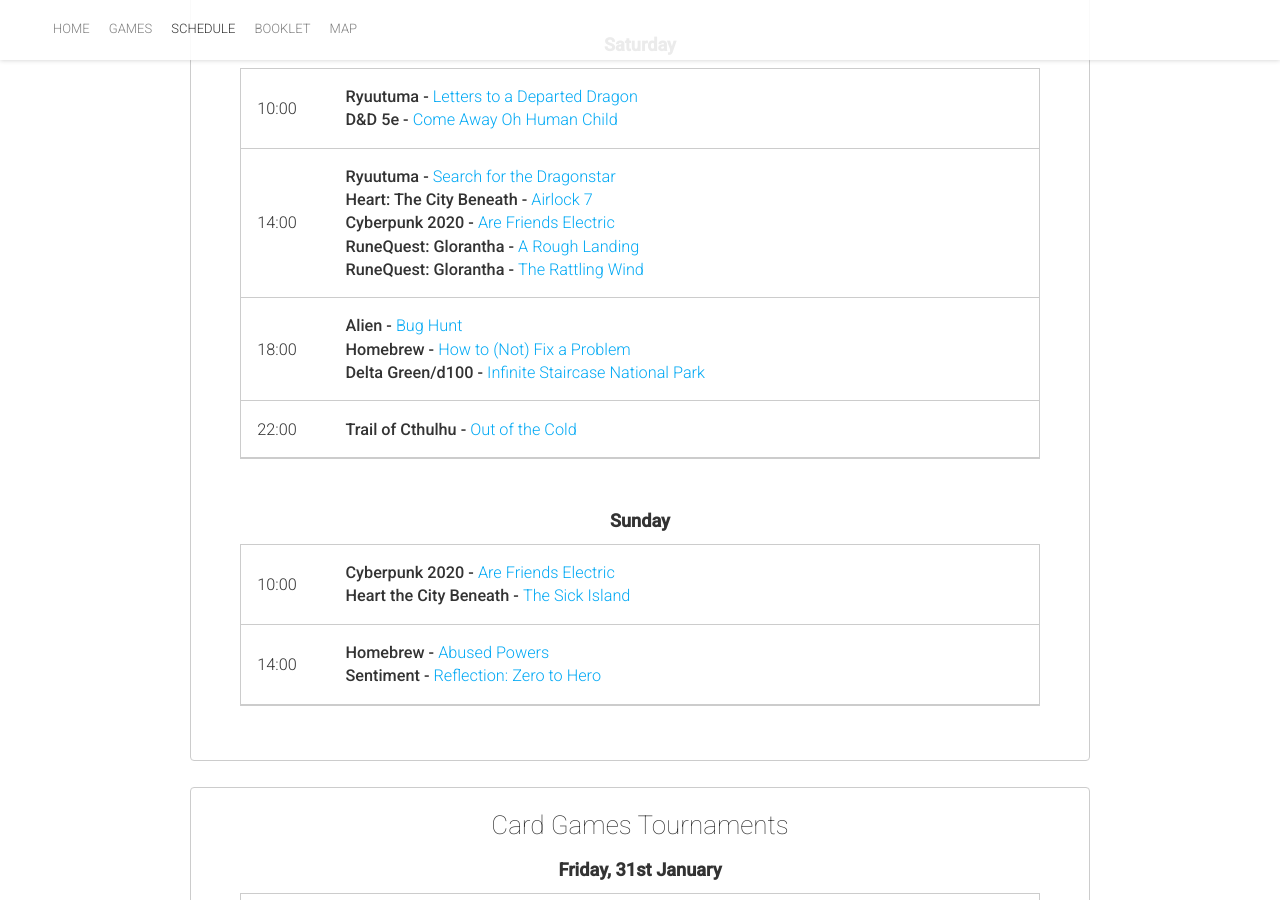
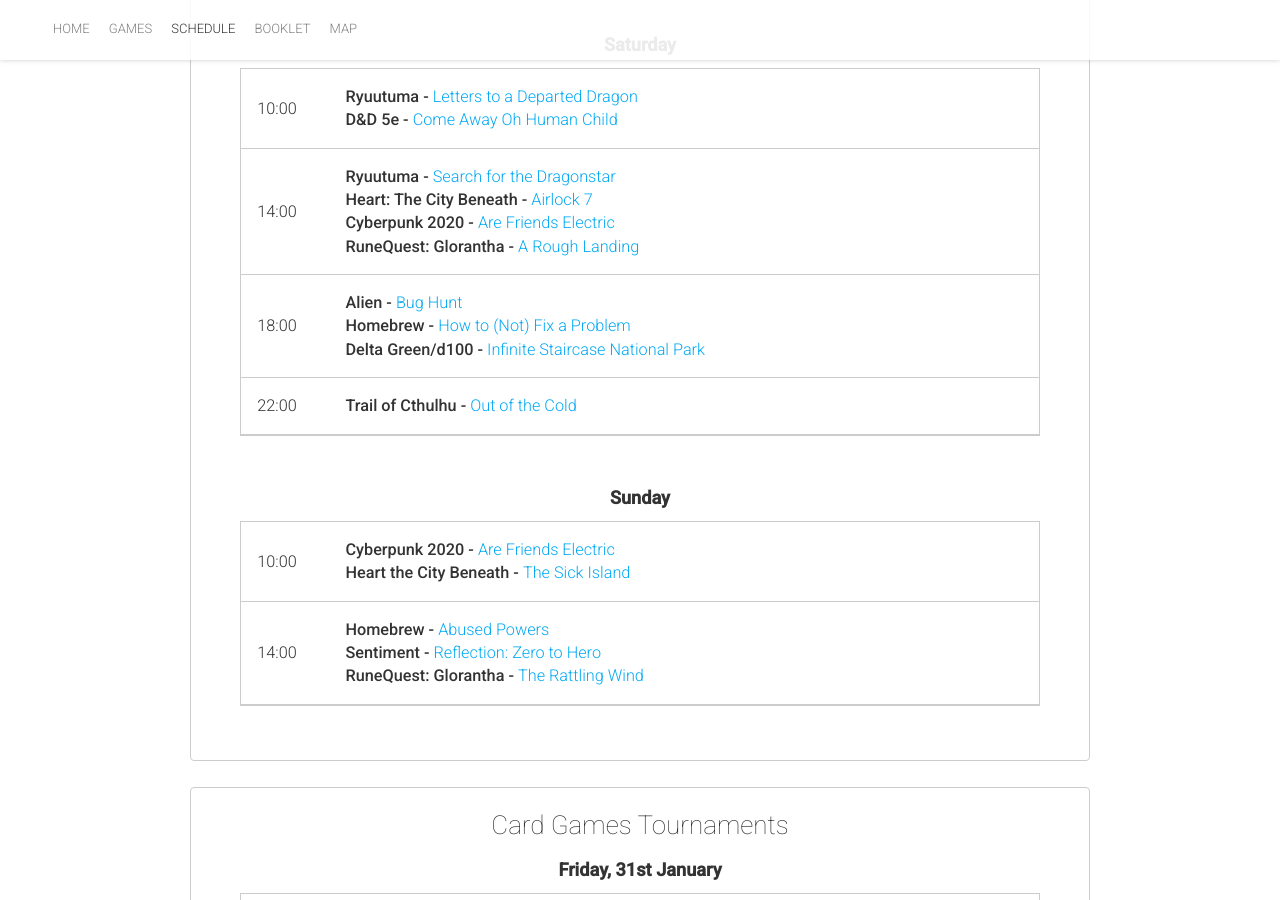
Before and after one commit to gregoriousTechorious/warpcon.ie, a Jekyll site: the page built from schedule.html, in a window 1280 px wide and 900 px high, scrolled down 959 px. Built offline with Jekyll 4.4.1, drawn with Linux system fonts in a browser that asks for light colours; nearby versions of some CDN libraries.

Commit message:
Update schedule.html

```diff
--- a/schedule.html
+++ b/schedule.html
@@ -76,9 +76,6 @@
                             <li>
                                 <b>RuneQuest: Glorantha - </b><a href="/games/a-rough-landing">A Rough Landing</a>
                             </li>
-                            <li>
-                                <b>RuneQuest: Glorantha - </b><a href="/games/the-rattling-wind">The Rattling Wind</a>
-                            </li>
                         </ul>
                     </td>
                 </tr>
@@ -144,6 +141,9 @@
                             </li>
                             <li>
                                 <li><b>Sentiment - </b> <a href="/games/reflection-zero-to-hero">Reflection: Zero to Hero</a></li>
+                            </li>
+                            <li>
+                                <b>RuneQuest: Glorantha - </b><a href="/games/the-rattling-wind">The Rattling Wind</a>
                             </li>
                         </ul>
                     </td>
```
